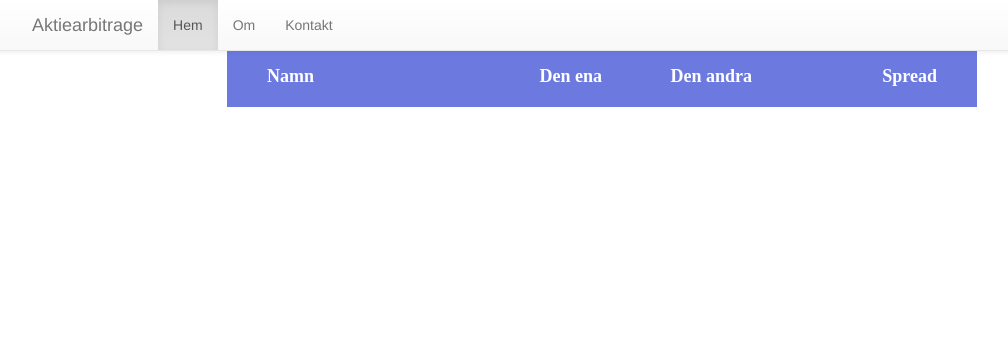
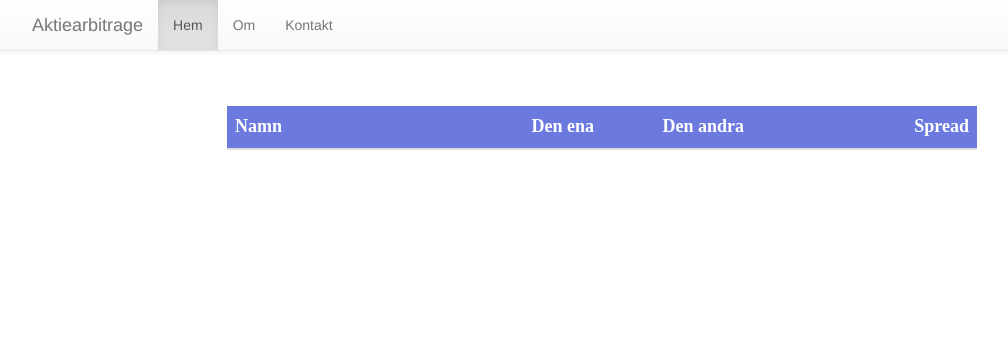
Before and after one commit to JohanKJIP/aktiearbitrage, a Django app: page / in a window 1280 px wide. Shown: the top 351 px of the page, without its empty margins (38-1046 px from the left). Run offline with Django 3.2, Linux system fonts and the light colour scheme; data that the repository does not hold is empty; some libraries are stand-ins or nearby versions.

Commit message:
changed bootstrap table style and added html for about and contact

```diff
--- a/mainpage/static/css/mainpage.css
+++ b/mainpage/static/css/mainpage.css
@@ -51,26 +51,9 @@ TABLE */
     background-color: rgb(228, 228, 228);
 }
 
-table {
-    border-collapse: separate;
-    border-width: 1px;
-    border-color: #6c7ae0;
-    margin-bottom: 50px;
-}
-
-thead {
-    border-radius: 10px 0 0 10px;
-}
-
 td {
     padding-top: 5px;
     padding-bottom: 5px;
-}
-
-table.floatThead-table {
-    border-top: none;
-    border-bottom: none;
-    background-color: #fff;
 }
 
 /* //////////////////////////////
@@ -90,5 +73,5 @@ a {
 }
 
 .content-group {
-    margin-top: 20px;
+    margin-top: 80px;
 }
--- a/mainpage/templates/mainpage/stock_list.html
+++ b/mainpage/templates/mainpage/stock_list.html
@@ -2,7 +2,7 @@
 
 {% block content %}
     <input type="text" id="search" name="search" onkeyup="updateSearchResult(this)"/>
-    <table id="list-group" class="content-group" style="width:100%">
+    <table id="list-group" class="content-group table" style="width:100%">
         <thead id="table-head" class="table-head sticky-header">
             <tr>
                 <th class="column1">
--- a/mainpage/urls.py
+++ b/mainpage/urls.py
@@ -6,4 +6,6 @@ urlpatterns = [
     path('api/send/', views.send, name='send'),
     path('ajax/get_stock_list/', views.get_stock_list, name='get_stock_list'),
     path('stocks/<slug:name>/', views.stock_page, name='stock_page'),
+    path('about/', views.about, name='about'),
+    path('contact/', views.contact, name='contact'),
 ]
--- a/mainpage/views.py
+++ b/mainpage/views.py
@@ -37,6 +37,12 @@ def stock_page(request, name):
     data = {'name':name}
     return render(request, 'mainpage/stock_detail.html', data)
 
+def about(request):
+    return render(request, 'mainpage/about.html')
+
+def contact(request):
+    return render(request, 'mainpage/contact.html')
+
 def send(request):
     """
     This is a debug view.
```
